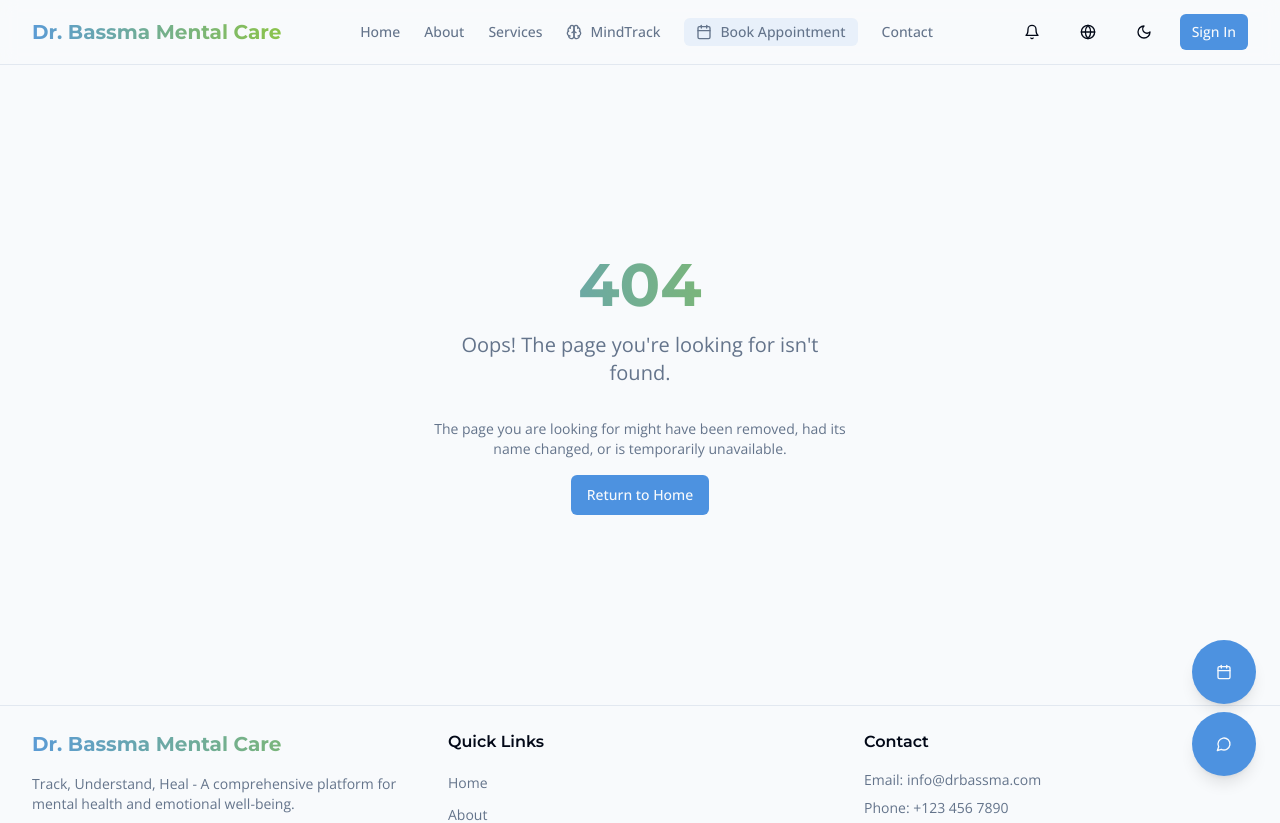
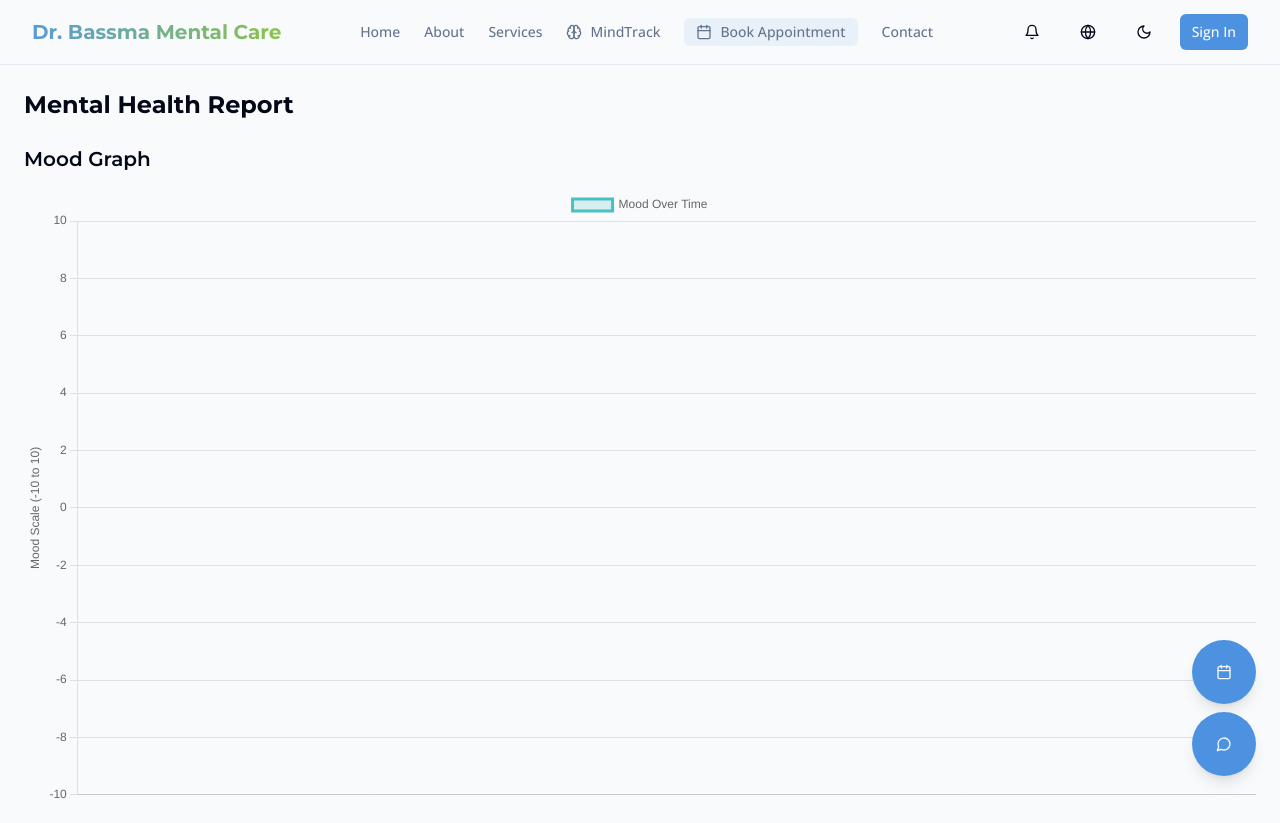
Before and after one commit to nohahatem24/dr-basma-mentalcare, a React (Vite) app: page /report in a window 1280 px wide. Shown: the top 823 px of the page. Built offline with nearby package versions, Linux system fonts and the light colour scheme.

Commit message:
latestttt

```diff
--- a/package.json
+++ b/package.json
@@ -42,6 +42,7 @@
     "@supabase/supabase-js": "^2.49.3",
     "@tanstack/react-query": "^5.56.2",
     "axios": "^1.8.4",
+    "chart.js": "^4.4.8",
     "class-variance-authority": "^0.7.1",
     "clsx": "^2.1.1",
     "cmdk": "^1.0.0",
@@ -51,6 +52,7 @@
     "lucide-react": "^0.462.0",
     "next-themes": "^0.3.0",
     "react": "^18.3.1",
+    "react-chartjs-2": "^5.3.0",
     "react-day-picker": "^8.10.1",
     "react-dom": "^18.3.1",
     "react-hook-form": "^7.53.0",
--- a/src/App.tsx
+++ b/src/App.tsx
@@ -1,9 +1,8 @@
-
 import { Toaster } from "@/components/ui/toaster";
 import { Toaster as Sonner } from "@/components/ui/sonner";
 import { TooltipProvider } from "@/components/ui/tooltip";
 import { QueryClient, QueryClientProvider } from "@tanstack/react-query";
-import { BrowserRouter as Router, Routes, Route } from "react-router-dom";
+import { BrowserRouter as Router, Routes, Route, useLocation } from "react-router-dom";
 import { ThemeProvider } from "@/hooks/use-theme";
 import Header from "@/components/Header";
 import Footer from "@/components/Footer";
@@ -19,8 +18,42 @@ import DoctorProfile from "./pages/DoctorProfile";
 import BookAppointment from "./pages/BookAppointment";
 import VideoSession from "./pages/VideoSession";
 import BookingFloatingButton from "./components/BookingFloatingButton";
+import Report from "@/components/Report";
+import { useLanguage } from "@/components/Header";
+import { useState } from "react";
 
 const queryClient = new QueryClient();
+
+const AppRoutes = () => {
+  const location = useLocation();
+  const { language } = useLanguage();
+  const [relationshipData, setRelationshipData] = useState([]);
+
+  return (
+    <Routes>
+      <Route path="/" element={<Index />} />
+      <Route path="/about" element={<About />} />
+      <Route path="/services" element={<Services />} />
+      <Route path="/dashboard" element={<Dashboard />} />
+      <Route path="/contact" element={<Contact />} />
+      <Route path="/auth" element={<Auth />} />
+      <Route path="/doctor" element={<DoctorProfile />} />
+      <Route path="/book-appointment" element={<BookAppointment />} />
+      <Route path="/video-session" element={<VideoSession />} />
+      <Route
+        path="/report"
+        element={
+          <Report
+            moodEntries={(location.state as any)?.moodEntries || []}
+            relationshipData={relationshipData}
+            language={language}
+          />
+        }
+      />
+      <Route path="*" element={<NotFound />} />
+    </Routes>
+  );
+};
 
 const App = () => (
   <QueryClientProvider client={queryClient}>
@@ -32,18 +65,7 @@ const App = () => (
           <div className="flex flex-col min-h-screen">
             <Header />
             <main className="flex-grow">
-              <Routes>
-                <Route path="/" element={<Index />} />
-                <Route path="/about" element={<About />} />
-                <Route path="/services" element={<Services />} />
-                <Route path="/dashboard" element={<Dashboard />} />
-                <Route path="/contact" element={<Contact />} />
-                <Route path="/auth" element={<Auth />} />
-                <Route path="/doctor" element={<DoctorProfile />} />
-                <Route path="/book-appointment" element={<BookAppointment />} />
-                <Route path="/video-session" element={<VideoSession />} />
-                <Route path="*" element={<NotFound />} />
-              </Routes>
+              <AppRoutes />
             </main>
             <Footer />
             <ChatSupport />
--- a/src/components/MoodTracker.tsx
+++ b/src/components/MoodTracker.tsx
@@ -1,5 +1,16 @@
-
 import React, { useState } from 'react';
+import {
+  Chart as ChartJS,
+  CategoryScale,
+  LinearScale,
+  PointElement,
+  LineElement,
+  Title,
+  Tooltip,
+  Legend,
+  Filler
+} from 'chart.js';
+import { Line } from 'react-chartjs-2';
 import { Card, CardContent, CardDescription, CardFooter, CardHeader, CardTitle } from '@/components/ui/card';
 import { Button } from '@/components/ui/button';
 import { Slider } from '@/components/ui/slider';
@@ -9,6 +20,19 @@ import { Brain, Edit, Trash2, Plus, Calendar } from 'lucide-react';
 import { Input } from '@/components/ui/input';
 import { Label } from '@/components/ui/label';
 import { Popover, PopoverContent, PopoverTrigger } from '@/components/ui/popover';
+import { useNavigate } from 'react-router-dom';
+
+// Register ChartJS components
+ChartJS.register(
+  CategoryScale,
+  LinearScale,
+  PointElement,
+  LineElement,
+  Title,
+  Tooltip,
+  Legend,
+  Filler
+);
 
 interface MoodEntry {
   id: string;
@@ -21,6 +45,7 @@ interface MoodEntry {
 const MoodTracker = () => {
   const { language } = useLanguage();
   const { toast } = useToast();
+  const navigate = useNavigate();
   const [mood, setMood] = useState(0);
   const [notes, setNotes] = useState('');
   const [trigger, setTrigger] = useState('');
@@ -148,6 +173,38 @@ const MoodTracker = () => {
     return new Intl.DateTimeFormat(language === 'en' ? 'en-US' : 'ar-EG', options).format(date);
   };
 
+  // Prepare data for the graph
+  const moodGraphData = {
+    labels: moodEntries.map((entry) =>
+      new Intl.DateTimeFormat(language === 'en' ? 'en-US' : 'ar-EG', {
+        month: 'short',
+        day: 'numeric',
+      }).format(entry.date)
+    ),
+    datasets: [
+      {
+        label: language === 'en' ? 'Mood Over Time' : 'المزاج مع مرور الوقت',
+        data: moodEntries.map((entry) => entry.mood),
+        borderColor: 'rgba(75,192,192,1)',
+        backgroundColor: 'rgba(75,192,192,0.2)',
+        fill: true,
+      },
+    ],
+  };
+
+  const moodGraphOptions = {
+    scales: {
+      y: {
+        min: -10,
+        max: 10,
+        title: {
+          display: true,
+          text: language === 'en' ? 'Mood Scale (-10 to 10)' : 'مقياس المزاج (-١٠ إلى ١٠)',
+        },
+      },
+    },
+  };
+
   return (
     <Card className="w-full">
       <CardHeader>
@@ -162,6 +219,11 @@ const MoodTracker = () => {
         </CardDescription>
       </CardHeader>
       <CardContent className="space-y-6">
+        {/* Add the graph here */}
+        <div className="bg-accent/10 p-4 rounded-lg">
+          <Line data={moodGraphData} options={moodGraphOptions} />
+        </div>
+
         {isAdding ? (
           <div className="space-y-4 bg-accent/10 p-4 rounded-lg">
             <h3 className="font-medium">
@@ -373,8 +435,12 @@ const MoodTracker = () => {
         </div>
       </CardContent>
       <CardFooter>
-        <Button variant="outline" className="w-full">
-          {language === 'en' ? 'View All Mood Entries' : 'عرض جميع إدخالات المزاج'}
+        <Button
+          variant="outline"
+          className="w-full"
+          onClick={() => navigate('/report', { state: { moodEntries } })}
+        >
+          {language === 'en' ? 'View Full Report' : 'عرض التقرير الكامل'}
         </Button>
       </CardFooter>
     </Card>
--- /dev/null
+++ b/src/components/Report.tsx
@@ -0,0 +1,87 @@
+import React from 'react';
+import { Line } from 'react-chartjs-2';
+import { Button } from '@/components/ui/button';
+
+interface ReportProps {
+  moodEntries: {
+    date: Date;
+    mood: number;
+  }[];
+  relationshipData: {
+    label: string;
+    value: number;
+  }[];
+  language: 'en' | 'ar';
+}
+
+const Report: React.FC<ReportProps> = ({ moodEntries, relationshipData, language }) => {
+  // Prepare mood graph data
+  const moodGraphData = {
+    labels: moodEntries.map((entry) =>
+      new Intl.DateTimeFormat(language === 'en' ? 'en-US' : 'ar-EG', {
+        month: 'short',
+        day: 'numeric',
+      }).format(entry.date)
+    ),
+    datasets: [
+      {
+        label: language === 'en' ? 'Mood Over Time' : 'المزاج مع مرور الوقت',
+        data: moodEntries.map((entry) => entry.mood),
+        borderColor: 'rgba(75,192,192,1)',
+        backgroundColor: 'rgba(75,192,192,0.2)',
+        fill: true,
+      },
+    ],
+  };
+
+  const moodGraphOptions = {
+    scales: {
+      y: {
+        min: -10,
+        max: 10,
+        title: {
+          display: true,
+          text: language === 'en' ? 'Mood Scale (-10 to 10)' : 'مقياس المزاج (-١٠ إلى ١٠)',
+        },
+      },
+    },
+  };
+
+  return (
+    <div className="p-6 space-y-6">
+      <h1 className="text-2xl font-bold">
+        {language === 'en' ? 'Mental Health Report' : 'تقرير الصحة النفسية'}
+      </h1>
+
+      {/* Mood Graph Section */}
+      <section>
+        <h2 className="text-xl font-semibold mb-4">
+          {language === 'en' ? 'Mood Graph' : 'رسم بياني للمزاج'}
+        </h2>
+        <Line data={moodGraphData} options={moodGraphOptions} />
+      </section>
+
+      {/* Relationship Tracker Section */}
+      <section>
+        <h2 className="text-xl font-semibold mb-4">
+          {language === 'en' ? 'Relationship Tracker' : 'متتبع العلاقات'}
+        </h2>
+        <ul className="space-y-2">
+          {relationshipData.map((item, index) => (
+            <li key={index} className="flex justify-between">
+              <span>{item.label}</span>
+              <span>{item.value}</span>
+            </li>
+          ))}
+        </ul>
+      </section>
+
+      {/* Print Button */}
+      <Button onClick={() => window.print()} className="mt-4">
+        {language === 'en' ? 'Print Report' : 'طباعة التقرير'}
+      </Button>
+    </div>
+  );
+};
+
+export default Report;
```
Also changed, not shown: 1 other file (tests, documents, lock files or other folders).
